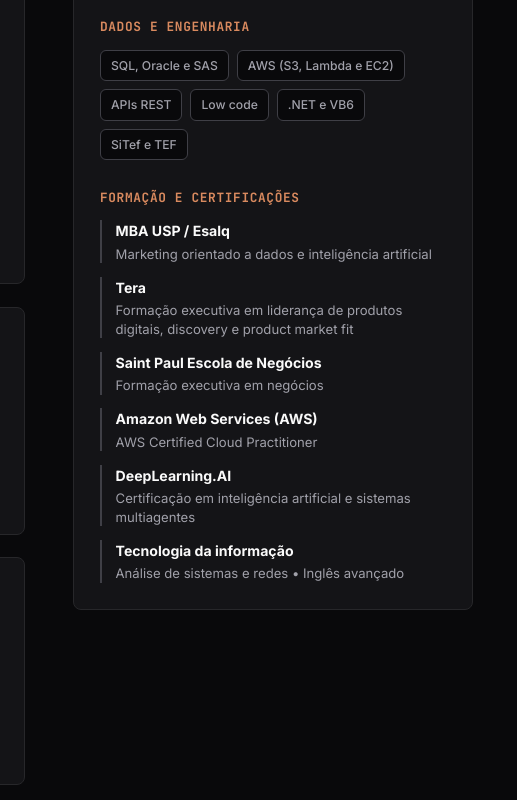
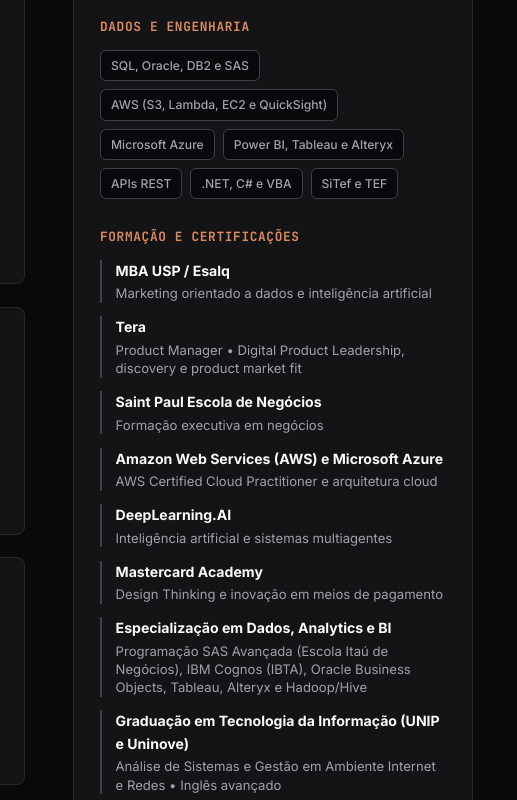
Before and after one commit to alexandre-moreno/alexandre-moreno.github.io, a plain HTML site: page index.html in a window 1280 px wide. Shown: the part 1540-2340 px from the top of the page, 763-1280 px from the left. Drawn offline with Linux system fonts and the light colour scheme.

Commit message:
Update technology and education sections in index.html

```diff
--- a/index.html
+++ b/index.html
@@ -1423,11 +1423,12 @@
             <div>
               <h3 class="panel-group-title">Dados e engenharia</h3>
               <div class="badge-row">
-                <span class="tech-badge">SQL, Oracle e SAS</span>
-                <span class="tech-badge">AWS (S3, Lambda e EC2)</span>
+                <span class="tech-badge">SQL, Oracle, DB2 e SAS</span>
+                <span class="tech-badge">AWS (S3, Lambda, EC2 e QuickSight)</span>
+                <span class="tech-badge">Microsoft Azure</span>
+                <span class="tech-badge">Power BI, Tableau e Alteryx</span>
                 <span class="tech-badge">APIs REST</span>
-                <span class="tech-badge">Low code</span>
-                <span class="tech-badge">.NET e VB6</span>
+                <span class="tech-badge">.NET, C# e VBA</span>
                 <span class="tech-badge">SiTef e TEF</span>
               </div>
             </div>
@@ -1441,23 +1442,31 @@
                 </li>
                 <li class="edu-entry">
                   <span class="edu-inst">Tera</span>
-                  <span class="edu-course">Formação executiva em liderança de produtos digitais, discovery e product market fit</span>
+                  <span class="edu-course">Product Manager &bull; Digital Product Leadership, discovery e product market fit</span>
                 </li>
                 <li class="edu-entry">
                   <span class="edu-inst">Saint Paul Escola de Negócios</span>
                   <span class="edu-course">Formação executiva em negócios</span>
                 </li>
                 <li class="edu-entry">
-                  <span class="edu-inst">Amazon Web Services (AWS)</span>
-                  <span class="edu-course">AWS Certified Cloud Practitioner</span>
+                  <span class="edu-inst">Amazon Web Services (AWS) e Microsoft Azure</span>
+                  <span class="edu-course">AWS Certified Cloud Practitioner e arquitetura cloud</span>
                 </li>
                 <li class="edu-entry">
                   <span class="edu-inst">DeepLearning.AI</span>
-                  <span class="edu-course">Certificação em inteligência artificial e sistemas multiagentes</span>
+                  <span class="edu-course">Inteligência artificial e sistemas multiagentes</span>
                 </li>
                 <li class="edu-entry">
-                  <span class="edu-inst">Tecnologia da informação</span>
-                  <span class="edu-course">Análise de sistemas e redes &bull; Inglês avançado</span>
+                  <span class="edu-inst">Mastercard Academy</span>
+                  <span class="edu-course">Design Thinking e inovação em meios de pagamento</span>
+                </li>
+                <li class="edu-entry">
+                  <span class="edu-inst">Especialização em Dados, Analytics e BI</span>
+                  <span class="edu-course">Programação SAS Avançada (Escola Itaú de Negócios), IBM Cognos (IBTA), Oracle Business Objects, Tableau, Alteryx e Hadoop/Hive</span>
+                </li>
+                <li class="edu-entry">
+                  <span class="edu-inst">Graduação em Tecnologia da Informação (UNIP e Uninove)</span>
+                  <span class="edu-course">Análise de Sistemas e Gestão em Ambiente Internet e Redes &bull; Inglês avançado</span>
                 </li>
               </ul>
             </div>
```
